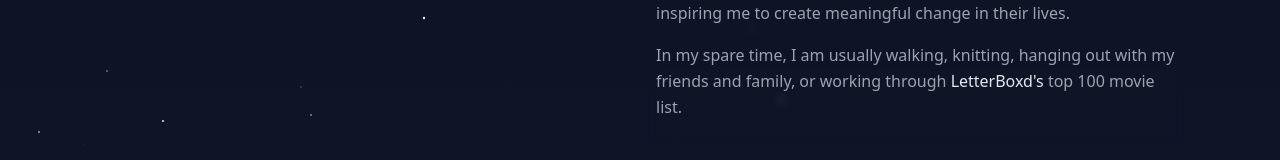
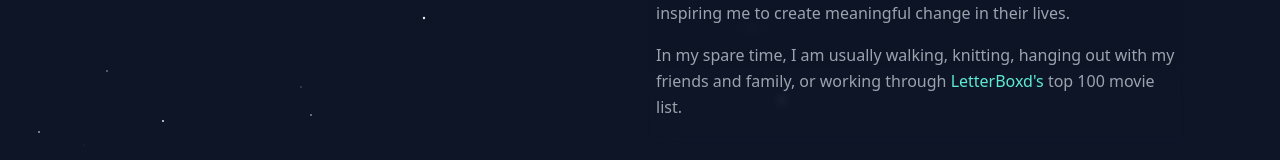
Before and after one commit to marywebby/vite-portfolio, a React (Vite) app: page / in a window 1280 px wide. Shown: the part 499-659 px from the top of the page. Built offline with nearby package versions, Linux system fonts and the light colour scheme.

Commit message:
change text

```diff
--- a/src/components/About.jsx
+++ b/src/components/About.jsx
@@ -16,7 +16,7 @@ const About = () => {
         With a multidiciplinary education combining <a href='https://education.msu.edu/kin/' className='no-underline text-teal-300 hover:text-teal-300'> Kinesiology </a> and <a href='https://dpi.uillinois.edu/tech-talent-development/' className='no-underline text-teal-300 hover:text-teal-300'> Software Development </a>, the idea of what my professional career would entail has shifted throughout the years. With previous work experience in <a href='https://allenneighborhoodcenter.org/' className='no-underline text-teal-300 hover:text-teal-300'> Community Engagement</a>, <a href='https://americorps.gov/serve/americorps/americorps-vista' className='no-underline text-teal-300 hover:text-teal-300'> Non-profit Organizations</a>, and <a href='https://education.msu.edu/kin/' className='no-underline text-teal-300 hover:text-teal-300'> Physical Education</a>, I discovered my passion for technology by learning from and listening to the people I interacted with daily, inspiring me to create meaningful change in their lives.
       </p>
       <p className='mb-4 leading-relaxed'>
-        In my spare time, I am usually walking, knitting, hanging out with my friends and family, or working through <a href='https://letterboxd.com/' className='no-underline text-white-75 hover:text-teal-300'> LetterBoxd's </a> top 100 movie list.
+        In my spare time, I am usually walking, knitting, hanging out with my friends and family, or working through <a href='https://letterboxd.com/' className='no-underline text-teal-300 hover:text-teal-300'> LetterBoxd's </a> top 100 movie list.
       </p>
     </div>
   </section>
```
